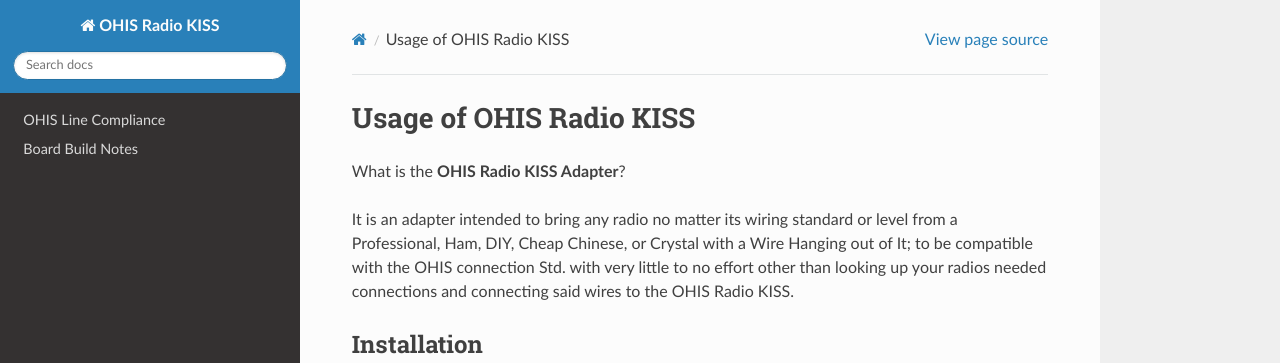
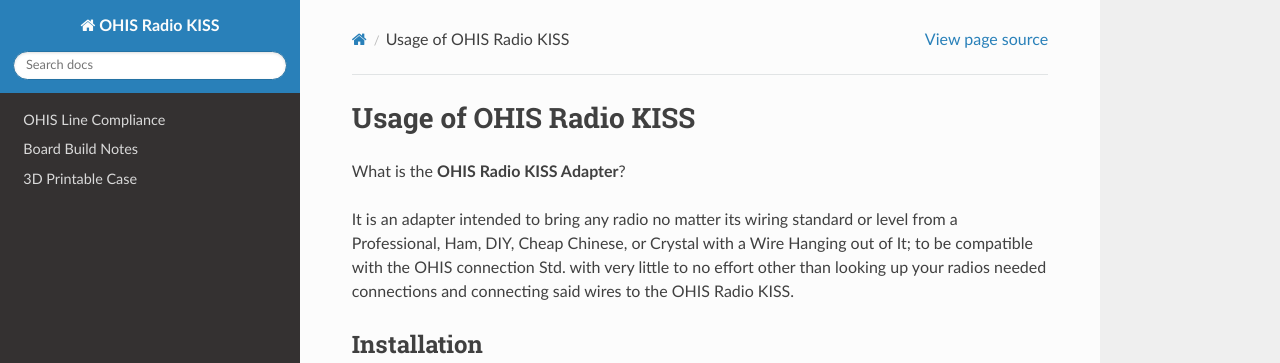
Before and after one commit to un-creatrix/OHIS-Radio_KISS, a Sphinx documentation site: the page built from docs/source/index.rst, in a window 1280 px wide. Shown: the top 363 px of the page. Built offline with Sphinx 7.4.7 and the Read the Docs theme 3.1.0, drawn with Linux system fonts in a browser that asks for light colours; pages that are not in the unit, such as notebooks, are missing from menus.

Commit message:
Update designs.rst

```diff
--- a/docs/source/designs.rst
+++ b/docs/source/designs.rst
@@ -42,3 +42,10 @@ Changes and Modifications
 
 0.0.031 - Alpha
 ===============
+
+#################
+3D Printable Case
+#################
+
+0.0.008 - Alpha
+===============
```
